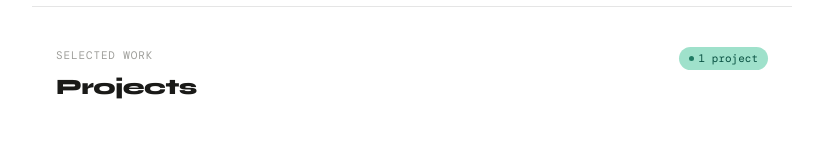
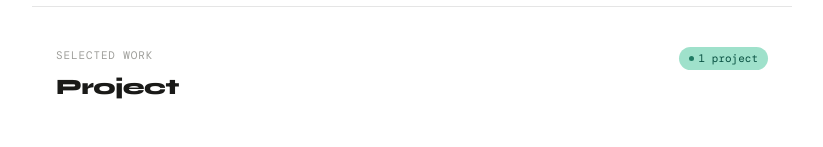
Before and after one commit to EricMerida/Portfolio, a React (Vite) app: page / in a window 1280 px wide. Shown: the part 648-795 px from the top of the page, without its empty margins (228-1051 px from the left). Built offline with nearby package versions, Linux system fonts and the light colour scheme; the HTML template or start-up script is replaced by a standard one; a web font is replaced by a local one.

Commit message:
Fix typo in Projects component title

```diff
--- a/src/components/Projects.jsx
+++ b/src/components/Projects.jsx
@@ -8,7 +8,7 @@
       <div className={styles.header}>
         <div>
           <p className="section-label">selected work</p>
-          <h2 className="section-title">Projects</h2>
+          <h2 className="section-title">Project</h2>
         </div>
         <span className={styles.badge}>
           <span className={`${styles.dot} pulse`} />
```
